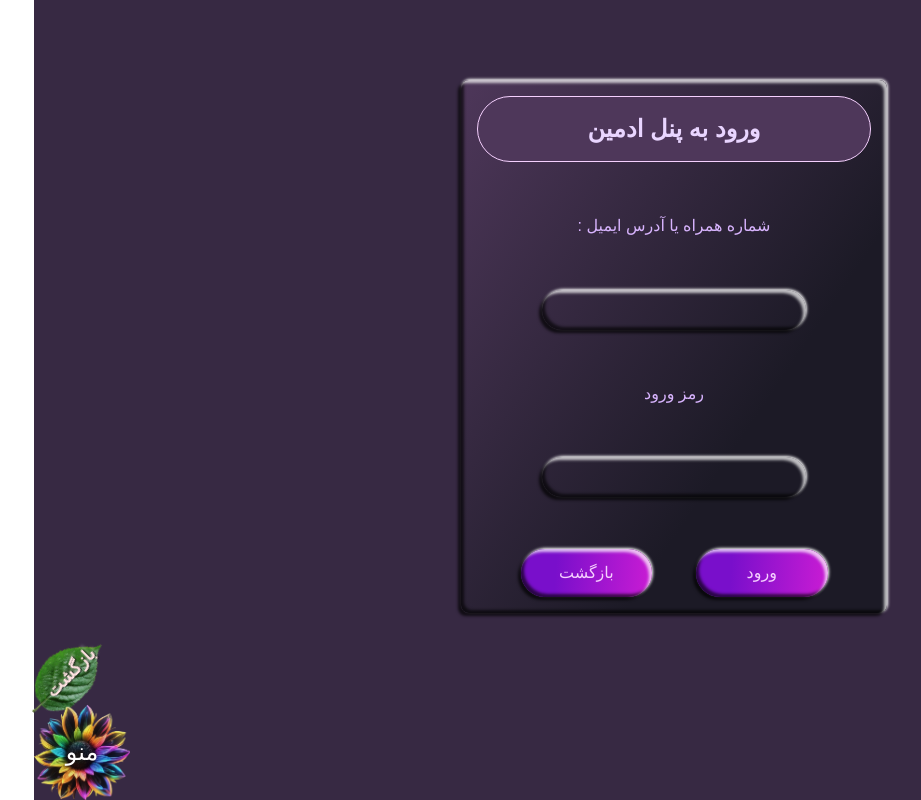
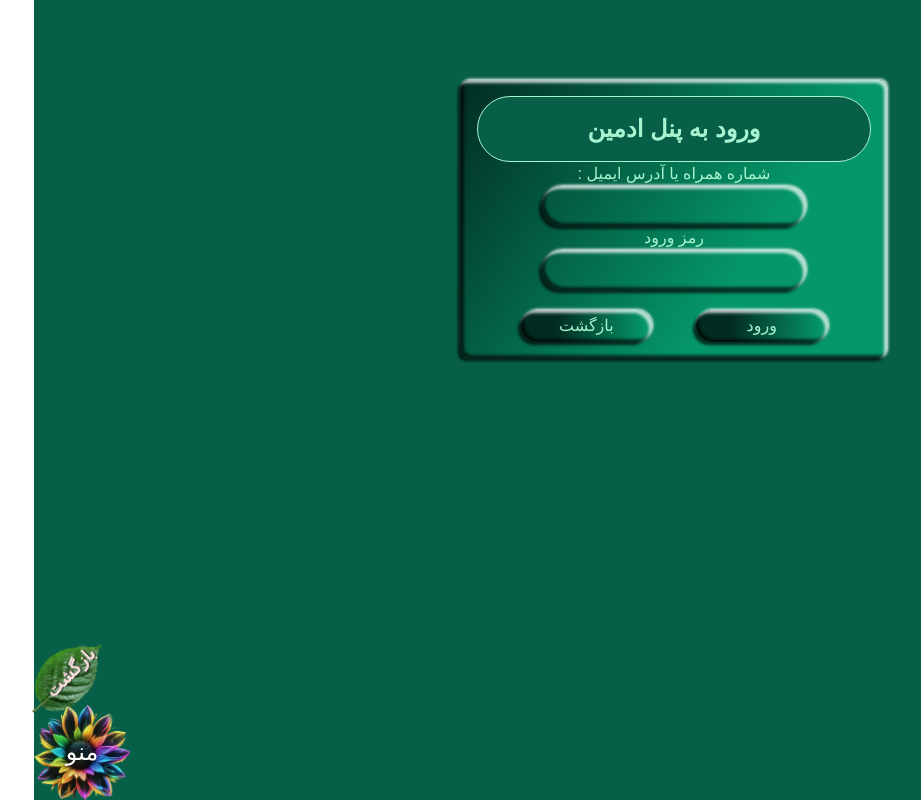
Before and after one commit to Aliniroomand/designland_nextjs, a Next.js app: page /login in a window 1280 px wide. Shown: the whole page, without its empty margins (36-957 px from the left). Built offline with nearby package versions, Linux system fonts and the light colour scheme; a web font is replaced by a local one.

Commit message:
complete login form ui and logic,,,restriction for accessing to adminpage

```diff
--- a/app/_components/LoginForm.js
+++ b/app/_components/LoginForm.js
@@ -2,75 +2,114 @@
 import React, { useState } from 'react';
 import toast from 'react-hot-toast';
 import { loginUser } from '../_lib/data_services';
+import { setCookie } from '../_lib/cookie';
+import { Router } from 'next/router';
+import { useRouter } from 'next/navigation';
+
+
 
 const LoginForm = () => {
-const[infos,setInfos]=useState({
+    const[infos,setInfos]=useState({
     username:"",
     password:""
-});
-const[passError,setPassError]=useState(false)
-const[userError,setUserError]=useState(false)
+        });
+    const[error,setError]=useState({
+        username:false,
+        password:false
+        })
 
-const submitHandler=(e)=>{
-    e.preventDefault();
-    const emailREG=/^[a-zA-Z0-9._%+-]+@[a-zA-Z0-9.-]+\.[a-zA-Z]{2,}$/;
-    const passwordREG=/^[0-9]{8}$/;
-    const errorOfAllFields=!infos.username || infos.username==="" ||!infos.password || infos.password==="";
-    const errorOFUserName=infos.username && !emailREG.test(infos.username);
-    const errorOfPassword=infos.password && !passwordREG.test(infos.password);
-    // erro handling
+    const emailREGEX=/^[a-zA-Z0-9._%+-]+@[a-zA-Z0-9.-]+\.[a-zA-Z]{2,}$/;
+    const passwordREGEX=/^[0-9]{8}$/;
+
+    const router=useRouter()
 
 
-    if(errorOfAllFields){
-        toast.error("لطفا تمامی مقادیر را وارد کنید")
-        setUserError(true)
-        setPassError(true)
 
+
+    const changeHandler=(e)=>{
+        setInfos({...infos,[e.target.id]:e.target.value})
     }
-    if(errorOFUserName){
-        toast.error("لطفا ایمیل را به درستی وارد کنید")
-        setUserError(true)
+
+    const submitHandler=async(e)=>{
+        e.preventDefault();
+
+        // error handling
+        if(infos.username==="" || infos.password===""){
+            toast.error("لطفا همه فیلد هارو وارد کنید")
+            setError({
+                username:true,
+                password:true
+            })
+            return
     }
-    if(errorOfPassword){
-        toast.error("پسورد را به شکل صحیح وارد کنید")
-        setPassError(true)
-    }else{
 
-        loginUser(infos.username,infos.password)
+    if(!emailREGEX.test(infos.username) && passwordREGEX.test(infos.password) ){
+        toast.error("ایمیل یا شماره را به شکل صحیح وارد کنید")
+        setError({username:true})
+        return
     }
+    if(emailREGEX.test(infos.username) && !passwordREGEX.test(infos.password) ){
+        toast.error(" پسورد را به شکل صحیح وارد کنید")
+        setError({password:true})
+        return
+    }
+    if(!emailREGEX.test(infos.username) && !passwordREGEX.test(infos.password) ){
+        toast.error(" مقادیر را به شکل صحیح وارد کنید")
+        setError({
+            username:true,
+            password:true
+        })
+        return
+    }
+    if(emailREGEX.test(infos.username) && passwordREGEX.test(infos.password) ){
+        setError({
+            username:false,
+            password:false
+        })
+        const { session, user } = await loginUser(infos.username, infos.password);
+        if (user && session) {
+            toast.success("ورود با موفقیت انجام شد ، خوش آمدید");
+            setCookie(session);
+            router.push("/adminPanel")
+        }
+    }
+
+     //   ___ error handling____
+
+
+
 
 
 }
-
     return (
         <form onSubmit={submitHandler}
-        className="absolute lg:w-1/3 lg:right-1/3 w-full top-[10%] lg:h-2/3 bg-darkBG2  m-auto flex flex-col items-center justify-between p-4 rounded-lg neo_shadow">
-            <h1 className="text-purple-200 text-2xl font-semibold bg-[#4e375a] py-4 w-full text-center rounded-full border-[0.5px] border-fuchsia-200 " >
+        className="absolute lg:w-1/3 lg:right-1/3 w-full top-[10%] lg:min-h-2/3 bg-darkBG2  m-auto flex flex-col items-center justify-between p-4 rounded-lg neo_shadow">
+            <h1 className="text-emerald-200 text-2xl font-semibold bg-emerald-800 py-4 w-full text-center rounded-full border-[0.5px] border-emerald-200 " >
             ورود به پنل ادمین
             </h1>
-            <label className="text-purple-300">
+            <label className="text-emerald-200">
             شماره همراه یا آدرس ایمیل :
             </label>
-            <input
-                className={`bg-inherit neo_shadow w-2/3 h-10  rounded-full text-center text-fuchsia-100 ${
-                    passError && "border-4 border-red-700"
+            <input id="username"
+                className={`bg-inherit neo_shadow w-2/3 h-10  rounded-full text-center text-emerald-200 ${
+                    error.username && " bg-red-800 bg-opacity-85"
                 }  `}
-                onChange={(e)=>setInfos({...infos,username:e.target.value})}
+                onChange={changeHandler}
             />
 
-            <label className="text-purple-300">
+            <label className="text-emerald-200">
                 رمز ورود
             </label>
-            <input className={`bg-inherit neo_shadow w-2/3 h-10  rounded-full text-center text-fuchsia-100 ${
-                    userError && "border-4 border-red-700"
+            <input id="password"  className={`bg-inherit neo_shadow w-2/3 h-10  rounded-full text-center text-emerald-200 ${
+                    error.password &&  " bg-red-800 bg-opacity-85"
                 }  `}
-                onChange={(e)=>setInfos({...infos,password:e.target.value})}
+                onChange={changeHandler}
 
             />
 
-            <section className=" w-full h-12 flex justify-evenly ">
-                <button className=" h-full w-1/3 bg-darkBG3 rounded-full text-fuchsia-200 hover:shadow-none  neo_shadow transition-all hover:border  hover:border-fuchsia-300 ">ورود</button>
-                <button className=" h-full w-1/3 bg-darkBG3 rounded-full text-fuchsia-200 hover:shadow-none neo_shadow transition-all  hover:border hover:border-fuchsia-300">بازگشت</button>
+            <section className=" w-full h-8 mt-5 flex justify-evenly ">
+                <button className=" h-full w-1/3 bg-darkBG3 rounded-full text-emerald-200 hover:shadow-none  neo_shadow transition-all hover:border  hover:border-emerald-200 ">ورود</button>
+                <button className=" h-full w-1/3 bg-darkBG3 rounded-full text-emerald-200 hover:shadow-none neo_shadow transition-all  hover:border hover:border-emerald-200">بازگشت</button>
             </section>
     </form>
     );
--- /dev/null
+++ b/app/_lib/cookie.js
@@ -0,0 +1,13 @@
+"use client"
+const setCookie=(session)=>{
+    document.cookie=`access_token=${session.access_token};max-age=${session.expires_in}`
+    document.cookie=`refresh_token=${session.refresh_token};max-age=${ 30 * 24 * 60 * 60}`
+}
+const getCookie= (cookieName)=>{
+    return document.cookie.split(";").find(i=>i.trim().split("=")[0]===cookieName)?.split("=")[1];
+
+}
+
+
+
+export{setCookie,getCookie}
--- a/app/_lib/data_services.js
+++ b/app/_lib/data_services.js
@@ -74,17 +74,31 @@ return flower;
 // auth
 
 export async function loginUser(email,password){
-
-let { data, error } = await supabase.auth.signInWithPassword({
+    let { data, error } = await supabase.auth.signInWithPassword({
 
         email:email,
         password: password
 
     })
         if(error){
-            toast.error(`error in loginUser:"${error}"`)
+            if(error.toString().includes("Invalid"&&"login"&&"credentials")){
+
+                toast.error("ایمیل یا پسورد را اشتباه وارد کرده اید")
+                return
+            }
+            toast.error(` درخواست شما با خطا موجه شده است:"${error}"`)
         }
-        console.log(data);
+
         return data
 
+    }
+
+export async function newUser(refresh_token){
+const { data, error } = await supabase.auth.refreshSession({ refreshToken:refresh_token});
+
+if (error) {
+  toast.error(`Failed to refresh session: "${error.message}"`);
+  console.log(data);
+  return null;
 }
+}
--- a/app/adminPanel/page.js
+++ b/app/adminPanel/page.js
@@ -1,4 +1,18 @@
-export default function UserPanel(){
+"use client"
+import { useEffect } from "react"
+import { getCookie } from "../_lib/cookie"
+import { useRouter } from "next/navigation";
+
+export default function page(){
+    const access_token=getCookie("access_token");
+    const router=useRouter()
+
+
+    useEffect(()=>{
+        !access_token && router.push("/login")
+    },[access_token])
+
+
     return(
         <main>
             <h1>به حساب کاربریتون خوش اومدید </h1>
--- a/app/globals.css
+++ b/app/globals.css
@@ -7,6 +7,7 @@
 /* root */
 :root{
   scroll-behavior:smooth;
+  box-sizing: border-box;
 
 }
 
--- a/app/login/page.js
+++ b/app/login/page.js
@@ -1,8 +1,20 @@
+"use client"
+import { useEffect } from "react";
 import LoginForm from "../_components/LoginForm";
+import { getCookie } from "../_lib/cookie";
+import { useRouter } from "next/navigation";
+import { newUser } from "../_lib/data_services";
 
 const page = () => {
+    const router = useRouter();
+    const access_token=getCookie("access_token");
+ const {data , error}= newUser("PVVEoOV2nguFNtn0cKDtCA")
+console.log(data,error);
+    useEffect(()=>{
+        access_token&&router.push("/adminPanel")
+    },[access_token])
     return (
-        <article className=" bg-darkBG w-svw min-h-svh ">
+        <article className=" bg-emerald-800 w-svw min-h-svh ">
             <LoginForm/>
         </article>
     );
--- a/tailwind.config.js
+++ b/tailwind.config.js
@@ -16,11 +16,10 @@ module.exports = {
         Black:"#141010",
         lightBG:"#a8b1eb",
         lightBG2:"#96cfec",
-        darkBG:"rgb(55, 41, 67)",
     },
     backgroundImage: {
-      'darkBG2': 'linear-gradient(124.18deg, #4e375a 0%, #1C1A26 66.6%)',
-      "darkBG3":"linear-gradient(274.17deg, #C41BD3 5.71%, #790FCB 73.06%)",
+      'darkBG2': 'linear-gradient(124.18deg,rgb(2, 44, 34) 0%, rgb(5, 150, 105) 66.6%)',
+      "darkBG3":"linear-gradient(274.17deg, #059669 5.71%,#022C22 73.06%)",
 
     },
     dropShadow:{
```
Also changed, not shown: app/_components/Navbar.js (+8 -4 lines).
